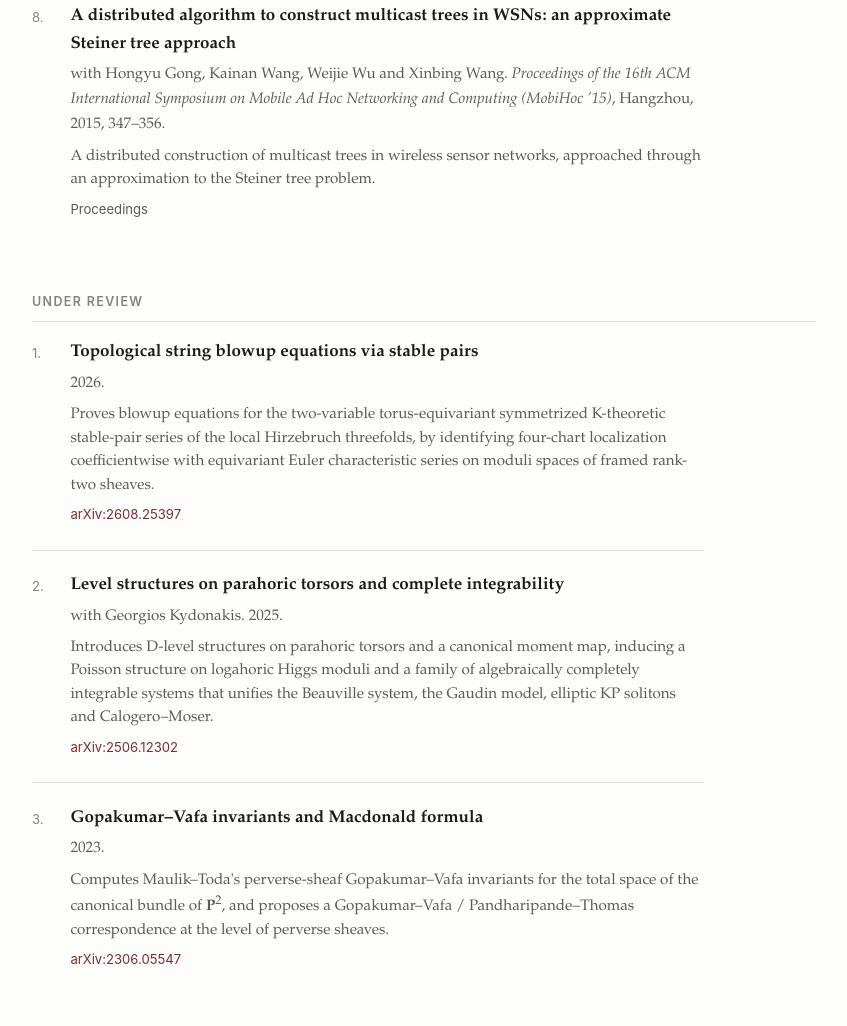
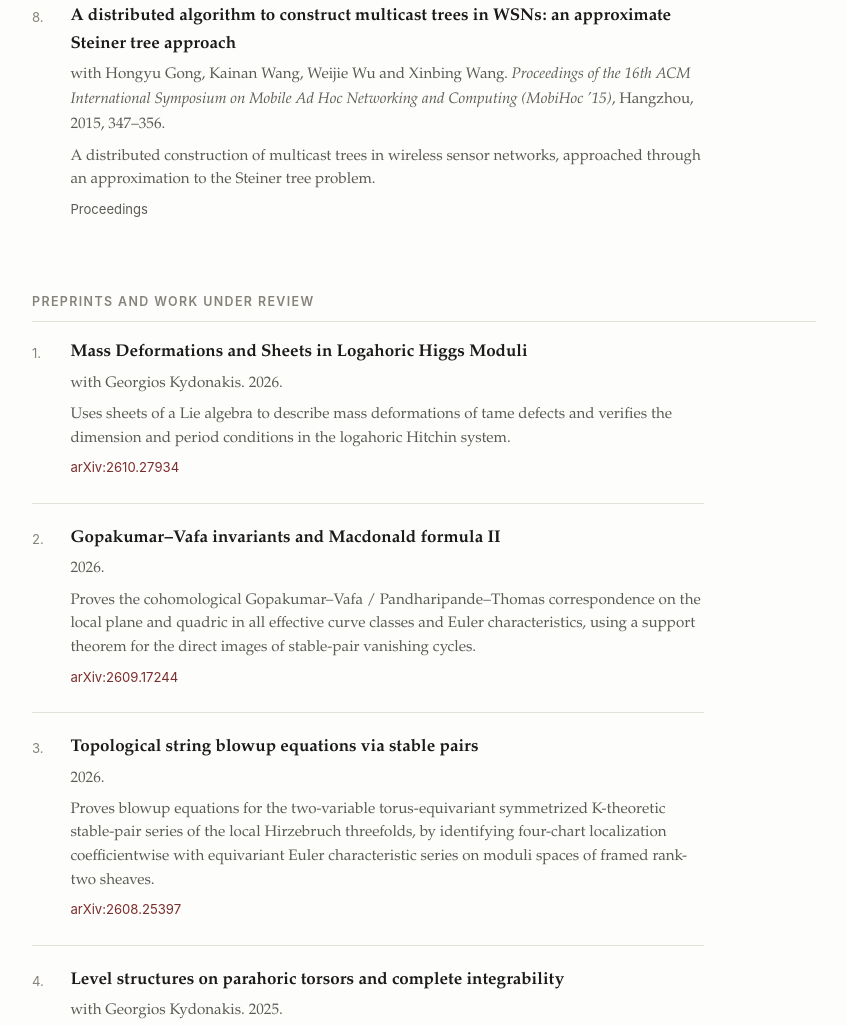
Before and after one commit to lutian-zhao/lutian-zhao.github.io, a plain HTML site: page publications.html in a window 1280 px wide. Shown: the part 1884-2910 px from the top of the page, without its empty margins (216-1063 px from the left). Drawn offline with Linux system fonts and the light colour scheme.

Commit message:
Add files via upload

```diff
--- a/publications.html
+++ b/publications.html
@@ -121,8 +121,24 @@
       </li>
     </ol>
 
-    <h2>Under review</h2>
+    <h2>Preprints and work under review</h2>
     <ol class="pubs">
+      <li>
+        <span class="pub-title">Mass Deformations and Sheets in Logahoric Higgs Moduli</span>
+        <span class="pub-meta">with Georgios Kydonakis. 2026.</span>
+        <span class="pub-desc">Uses sheets of a Lie algebra to describe mass deformations of
+          tame defects and verifies the dimension and period conditions in the logahoric Hitchin system.</span>
+        <span class="pub-links"><a href="https://arxiv.org/abs/2610.27934">arXiv:2610.27934</a></span>
+      </li>
+      <li>
+        <span class="pub-title">Gopakumar&ndash;Vafa invariants and Macdonald formula II</span>
+        <span class="pub-meta">2026.</span>
+        <span class="pub-desc">Proves the cohomological Gopakumar&ndash;Vafa /
+          Pandharipande&ndash;Thomas correspondence on the local plane and quadric in all
+          effective curve classes and Euler characteristics, using a support theorem for
+          the direct images of stable-pair vanishing cycles.</span>
+        <span class="pub-links"><a href="https://arxiv.org/abs/2609.17244">arXiv:2609.17244</a></span>
+      </li>
       <li>
         <span class="pub-title">Topological string blowup equations via stable pairs</span>
         <span class="pub-meta">2026.</span>
```
